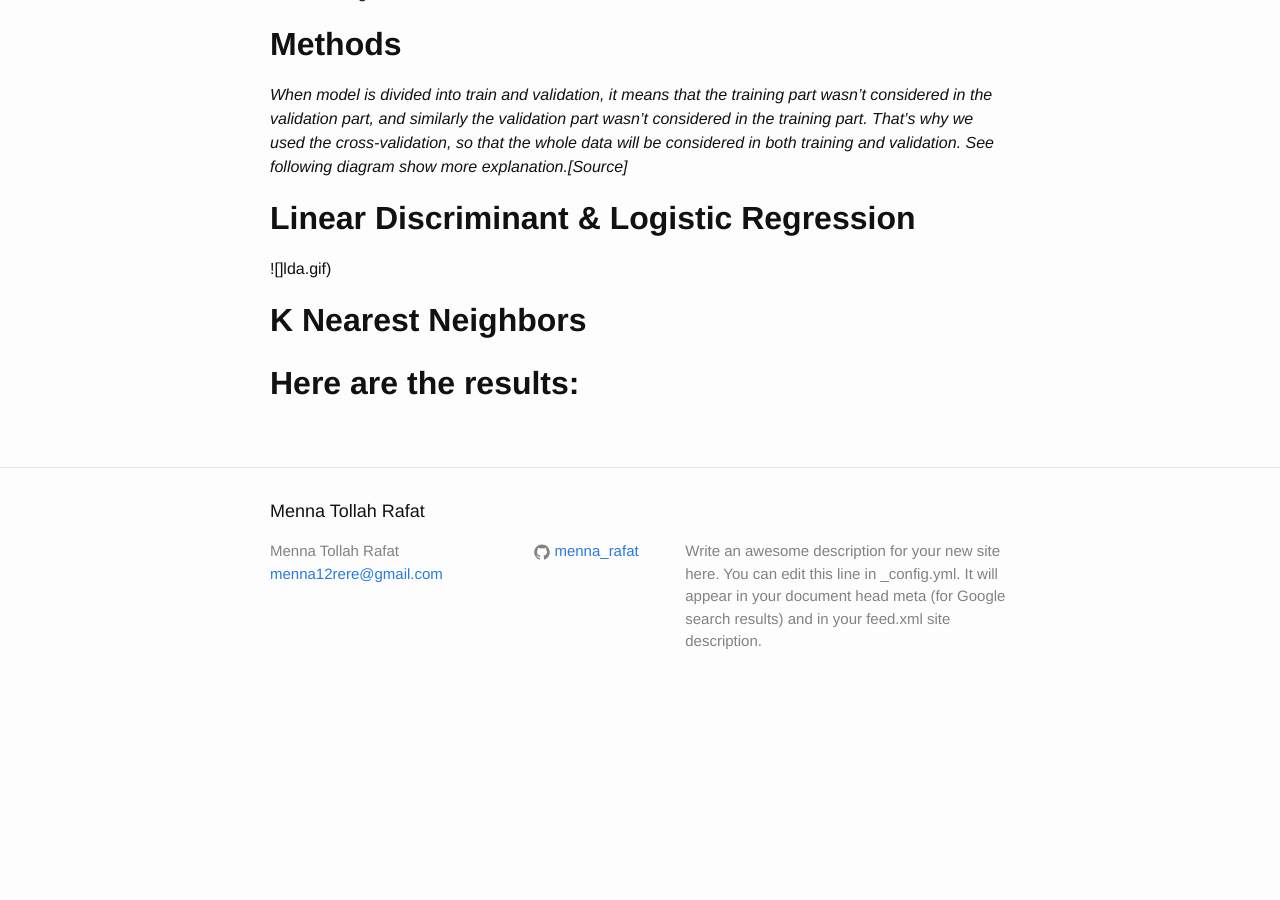
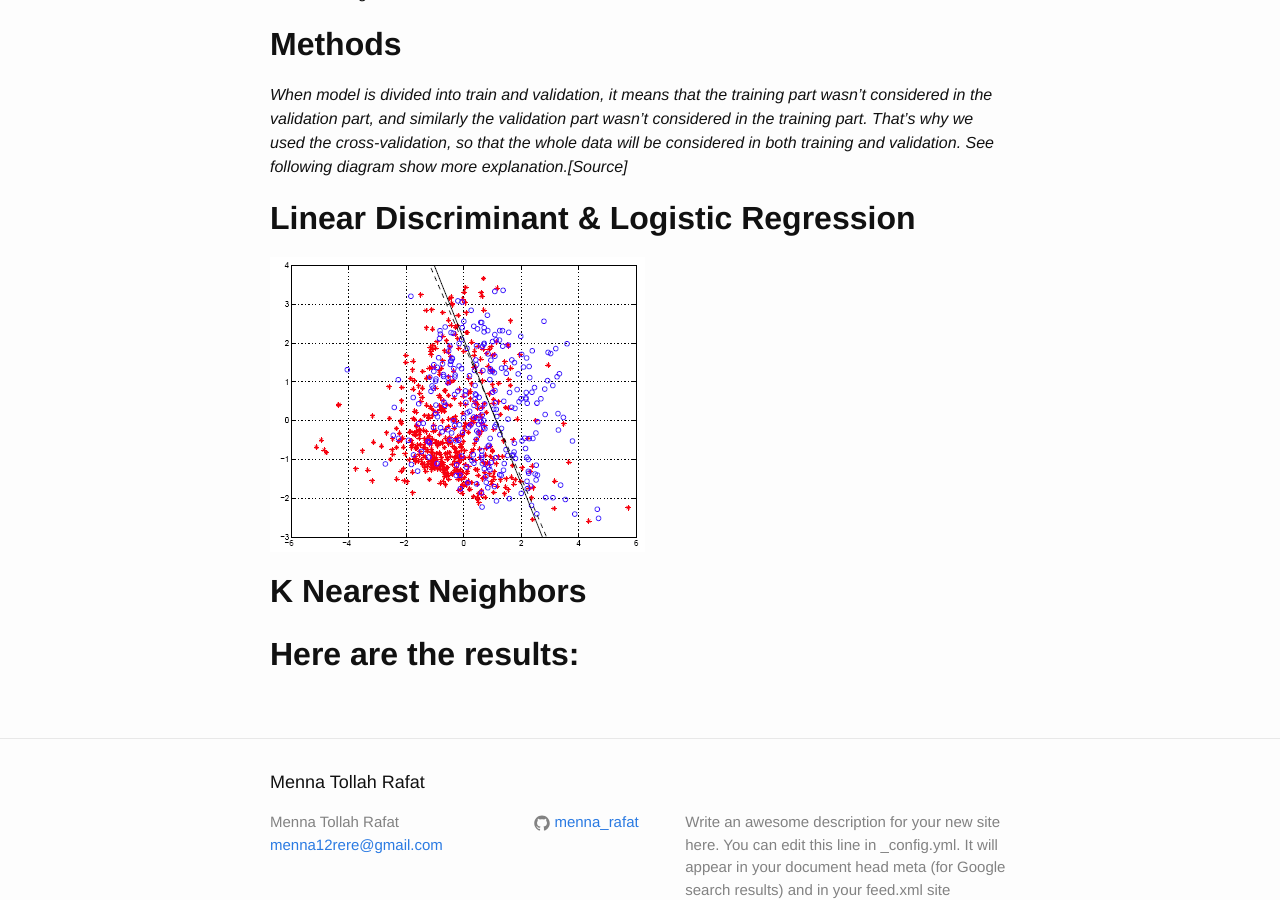
Before and after one commit to Menna-Rafat/menna-rafat.github.io, a Jekyll site: the page built from _posts/2019-12-06-dataset-analysis-and-machine-learning.markdown, in a window 1280 px wide and 900 px high, scrolled down 507 px. Built offline with Jekyll 4.4.1, drawn with Linux system fonts in a browser that asks for light colours; before the commit the page ends 1220 px from its top, so only the background shows below that.

Commit message:
Updated Dataset Analysis And Machine Learning

```diff
--- a/_posts/2019-12-06-dataset-analysis-and-machine-learning.markdown
+++ b/_posts/2019-12-06-dataset-analysis-and-machine-learning.markdown
@@ -12,7 +12,7 @@ layout: post
 ## **Methods**
 *When model is divided into train and validation, it means that the training part wasn't considered in the validation part, and similarly the validation part wasn't considered in the training part. That's why we used the cross-validation, so that the whole data will be considered in both training and validation. See following diagram show more explanation.[Source]*
 ## **Linear Discriminant & Logistic Regression**
-![]lda.gif)
+![lda.gif](/uploads/lda.gif)
 ## **K Nearest Neighbors**
 
 ## **Here are the results:**
```
